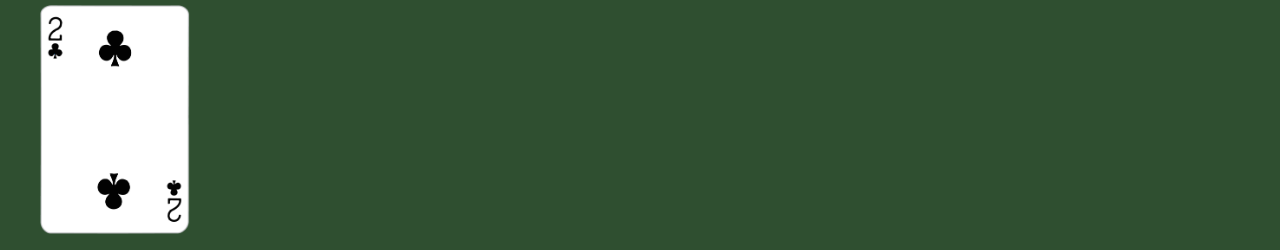
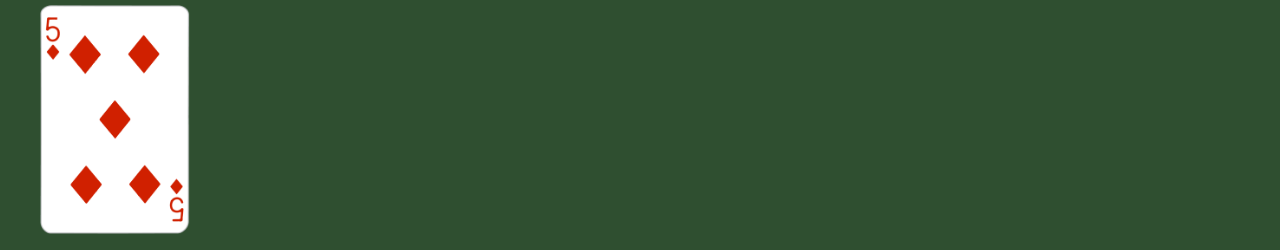
Before and after one commit to DanielGomezIH/02-Blackjack, a plain HTML site: page index.html in a window 1280 px wide. Both pictures are taken after a click on the button "Pedir Carta". Shown: the part 175-425 px from the top of the page. Drawn offline with nearby package versions, Linux system fonts and the light colour scheme.

Commit message:
Evaluar las condiciones de puntaje agregado

```diff
--- a/assets/js/juego.js
+++ b/assets/js/juego.js
@@ -15,7 +15,12 @@ let puntosJugador = 0,
 //Referencias del HTML
 
 let btnPedir = document.querySelector("#btnPedir");
+
 const puntosHTML = document.querySelectorAll("small");
+
+const divCartasJugador = document.querySelector("#jugador-cartas");
+
+const divCartasComputadora = document.querySelectorAll("#computadora-cartas");
 
 //Esta función crea un nuebo Deck de cartas
 
@@ -69,4 +74,20 @@ btnPedir.addEventListener("click", () => {
   puntosJugador = puntosJugador + valorCarta(carta);
 
   puntosHTML[0].innerText = puntosJugador;
+
+  // <img class="carta" src="assets/cartas/2C.png"/>;
+  const imgCarta = document.createElement("img");
+  imgCarta.src = `assets/cartas/${carta}.png`;
+  imgCarta.classList.add("carta");
+  divCartasJugador.append(imgCarta);
+
+  //Evaluar los puntos
+
+  if (puntosJugador > 21) {
+    console.warn("Lo Siento mucho, perdiste");
+    btnPedir.disabled = true;
+  } else if (puntosJugador === 21) {
+    console.warn("21, Genial, Ganaste");
+    btnPedir.disabled = true;
+  }
 });
--- a/index.html
+++ b/index.html
@@ -26,7 +26,7 @@
       <div class="col">
         <h1>Jugador 1 - <small>0</small></h1>
         <div id="jugador-cartas">
-          <img class="carta" src="assets/cartas/2C.png" alt="" />
+          <!-- <img class="carta" src="assets/cartas/2C.png" alt="" /> -->
         </div>
       </div>
     </div>
```
